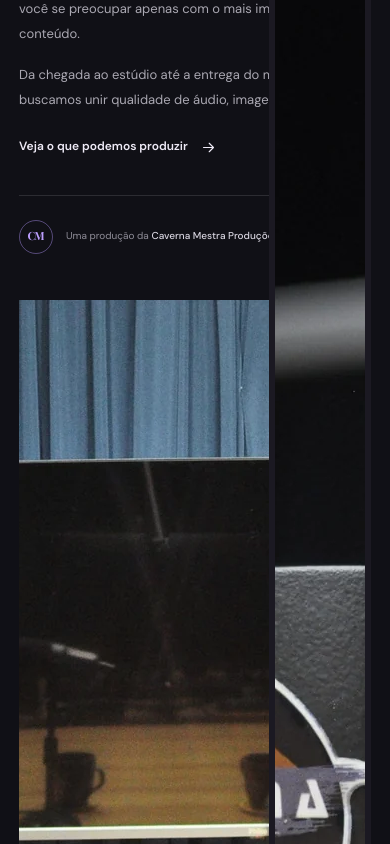
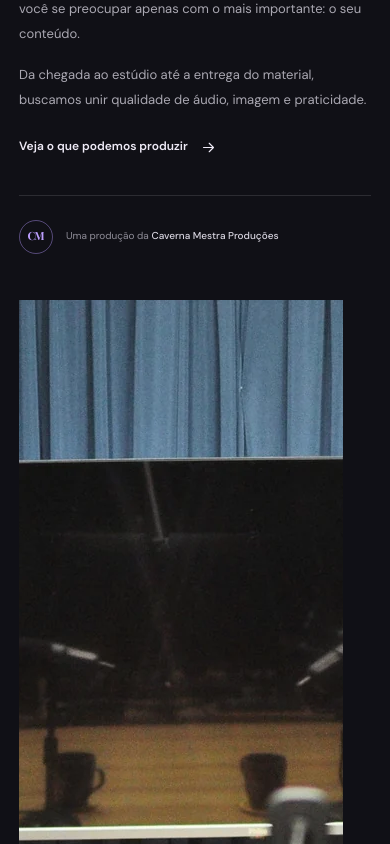
Before and after one commit to FlavioProgramador/Caverna-Cast, a React (Vite) app: page / in a window 390 px wide. Shown: the part 1430-2274 px from the top of the page. Built offline with nearby package versions, Linux system fonts and the light colour scheme.

Commit message:
Fix studio intro layout at tablet widths

```diff
--- a/src/styles.css
+++ b/src/styles.css
@@ -533,13 +533,15 @@ h2 em {
   right: 0;
   bottom: 36px;
   width: 27%;
+  aspect-ratio: 0.72;
+  overflow: hidden;
   padding: 6px;
   background: #1b1922;
 }
 
 .intro__detail-image img {
   width: 100%;
-  aspect-ratio: 0.72;
+  height: 100%;
   object-fit: cover;
 }
 
@@ -1593,7 +1595,20 @@ h2 em {
   }
 
   .intro__grid {
+    grid-template-columns: 1fr;
     gap: 45px;
+  }
+
+  .intro__copy {
+    order: 1;
+  }
+
+  .intro__visual {
+    order: 2;
+    width: 100%;
+    max-width: 680px;
+    justify-self: center;
+    padding-right: 8%;
   }
 
   .structure__layout {
```
